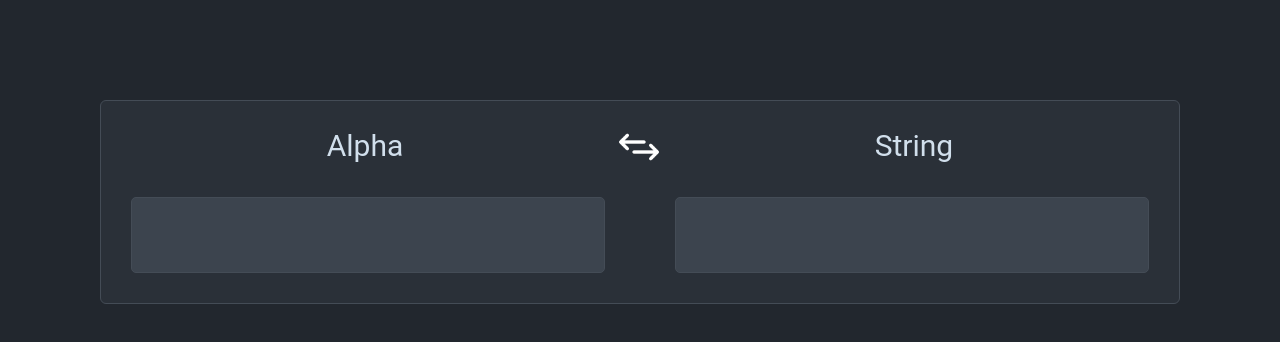
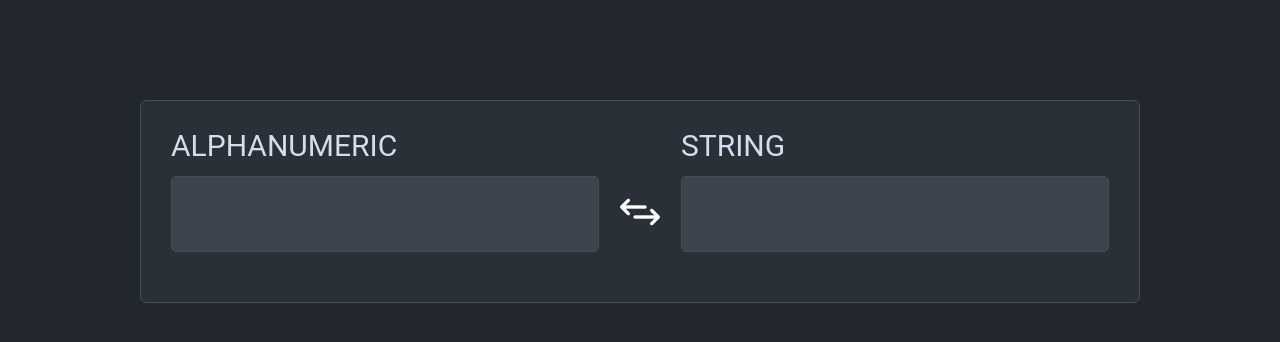
Before and after one commit to 4llower/alphanumeric-converter, a website built with webpack: page www/public/index.html in a window 1280 px wide. Built offline with nearby package versions, Linux system fonts and the light colour scheme; what alphanumeric would draw is missing.

Commit message:
fix: web client

```diff
--- a/www/public/index.html
+++ b/www/public/index.html
@@ -32,13 +32,15 @@
     <div class="container">
       <div class="convert">
         <div class="convert__controls">
-          <p id="left">Alpha</p>
+          <div class="part">
+            <p id="left">ALPHANUMERIC</p>
+            <input id="from" class="input" />
+          </div>
           <img src="./swap.png" class="swap" id="swap" width="40" height="40" />
-          <p id="right">String</p>
-        </div>
-        <div class="convert__box">
-          <input id="from" />
-          <input id="to" disabled/>
+          <div class="part">
+            <p id="right">STRING</p>
+            <input id="to" disabled class="input" />
+          </div>
         </div>
       </div>
     </div>
--- a/www/src/index.js
+++ b/www/src/index.js
@@ -16,13 +16,22 @@ const right = document.getElementById("right");
 
 let isAlpha = true;
 
+// remove "0x" from the begin if exists
+const normalizeAlpha = (value) => {
+    if (value.startsWith("0x")) {
+        return value.slice(2);
+    }
+    return value;
+}
+
+
 fromEvent(from, "input")
   .pipe(
     tap(() => (to.value = "Loading...")),
     debounceTime(200),
     map((event) => {
       if (isAlpha) {
-        to.value = wasm.to_string(event.target.value);
+        to.value = wasm.to_string(normalizeAlpha(event.target.value));
       } else {
         to.value = wasm.from_string(event.target.value);
       }
--- a/www/src/styles/main.css
+++ b/www/src/styles/main.css
@@ -7,7 +7,7 @@ body {
     transition: 1s ease;
 }
 .container {
-    max-width: 1200px;
+    max-width: 1000px;
     margin: 0 auto;
     padding: 100px;
 }
@@ -18,16 +18,10 @@ body {
     border-width: 1px;
     border-radius: 6px;
     border-style: solid;
-    padding: 30px;
+    padding: 30px 30px 50px 30px;
 }
 
-.convert__box {
-    margin-top: 30px;
-    display: flex;
-}
-
-#from, #to {
-    width: 100%;
+.input {
     outline: none !important;
     border: 1px solid #444c56;
     background: #2a3038;
@@ -39,9 +33,6 @@ body {
     padding: 20px;
 }
 
-#from {
-    margin-right: 70px;
-}
 
 #to {
     cursor: text;
@@ -50,16 +41,19 @@ body {
 .convert__controls {
     display: flex;
     font-size: 30px;
-    justify-content: space-evenly;
+    justify-content: space-between;
+    align-items: center;
+}
+
+#left, #right {
+    margin-bottom: 15px;
 }
 
 .swap {
-    margin-left: 20px;
-    margin-right: 20px;
     filter: invert(1);
-    margin-top: -4px;
     transition: 0.2s ease-in-out;
     cursor: pointer;
+    margin-bottom: -40px;
 }
 
 .swap:active {
```
Also changed, not shown: 2 other files.
